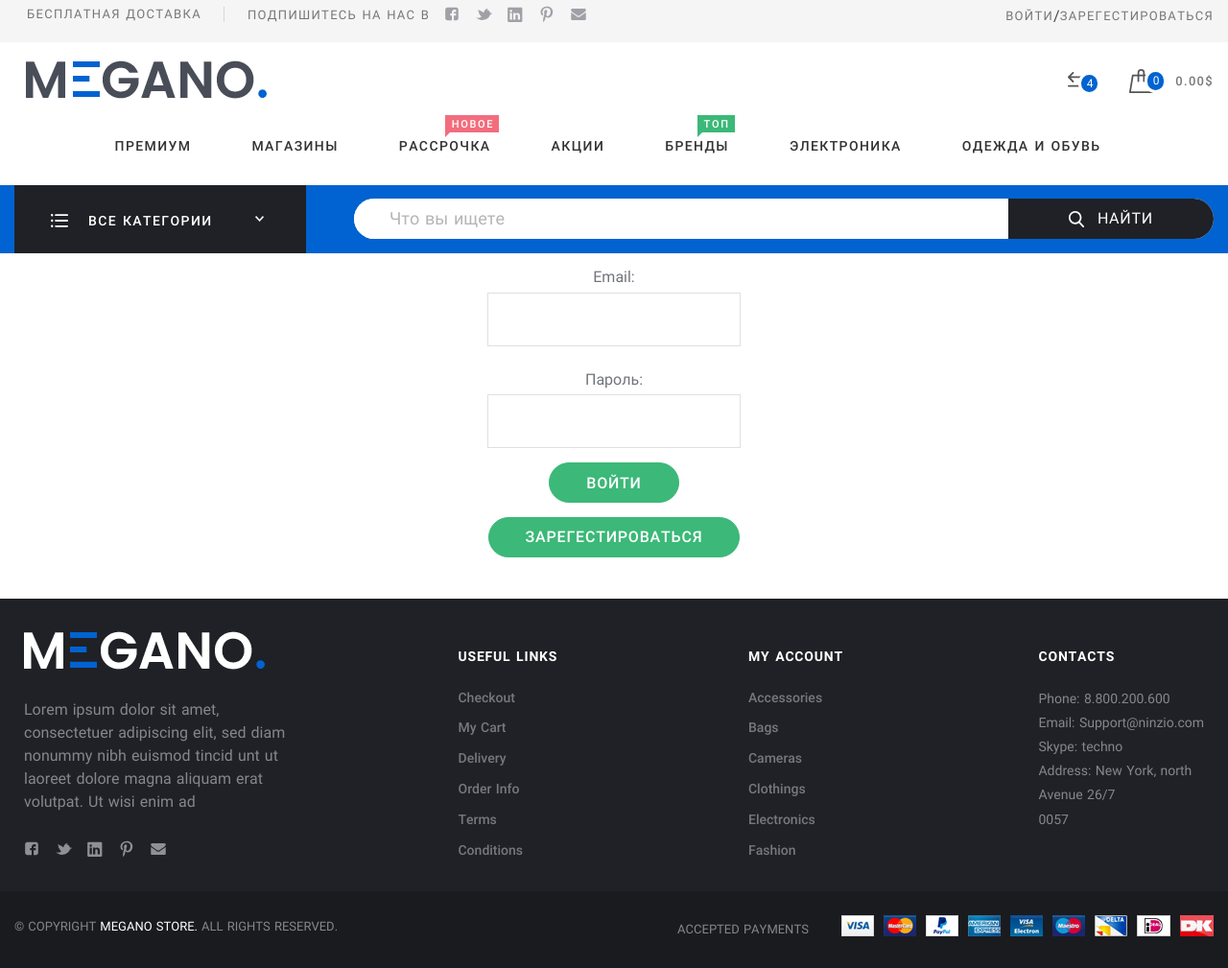
After one commit to sebastianfym/-Django-marketplace, a Django app: page /login in a window 1280 px wide. The commit adds this page. Shown: the whole page at 96% size. Run offline with Django 4.2, Linux system fonts and the light colour scheme; some libraries are stand-ins or nearby versions.

Commit message:
add templates login and register/ edit header(login/register) urls

```diff
--- /dev/null
+++ b/templates/customers/login.html
@@ -0,0 +1,44 @@
+{% extends 'base.html' %}
+{% block header %}
+    {% include 'elements/header.html' %}
+{% endblock %}
+{% block content %}
+    <style>
+        input[type="text"] {
+            padding: 5px 25px;
+            min-height: 56px;
+            border: 1px solid #e0e0e0;
+            background-color: #fff;
+            display: block;
+            font-size: 18px;
+            box-sizing: border-box;
+            min-width: 250px;
+            line-height: 1.3em;
+            margin: 0 auto ;
+        }
+    </style>
+    {% csrf_token %}
+    <div class="wrap" style="margin-top: 15px; text-align: center">
+        {% for field in form %}
+        <div class="form-group">
+            <div class="form-label">
+                {{ field.label_tag }}
+            </div>
+            <div class="form-input">
+                {{ field.as_text }}
+            </div>
+        </div>
+    {% endfor %}
+    <div class="btn_outline" style="margin-top: 15px">
+        <button class="btn btn_success" type="submit">Войти</button>
+    </div>
+    <div class="btn_outline" style="margin-top: 15px">
+        <button class="btn btn_success" type="submit">
+            <a style="color: white" href="register">Зарегестироваться</a>
+        </button>
+    </div>
+    </div>
+{% endblock %}
+{% block footer %}
+     {% include 'elements/footer.html' %}
+{% endblock %}
--- a/templates/elements/header.html
+++ b/templates/elements/header.html
@@ -34,7 +34,9 @@
             </div>
             <nav class="row-block">
                 <div class="row ControlPanel-rowSplit">
-                    <div class="row-block"><a class="ControlPanel-title" href="#">Войти / Зарегистрироваться</a>
+                    <div class="row-block">
+                        <a class="ControlPanel-title" href="login">Войти</a>/
+                        <a class="ControlPanel-title" href="register">Зарегестироваться</a>
                     </div>
                 </div>
             </nav>
```
Also changed, not shown: templates/customers/register.html (added, +28 -0 lines).
